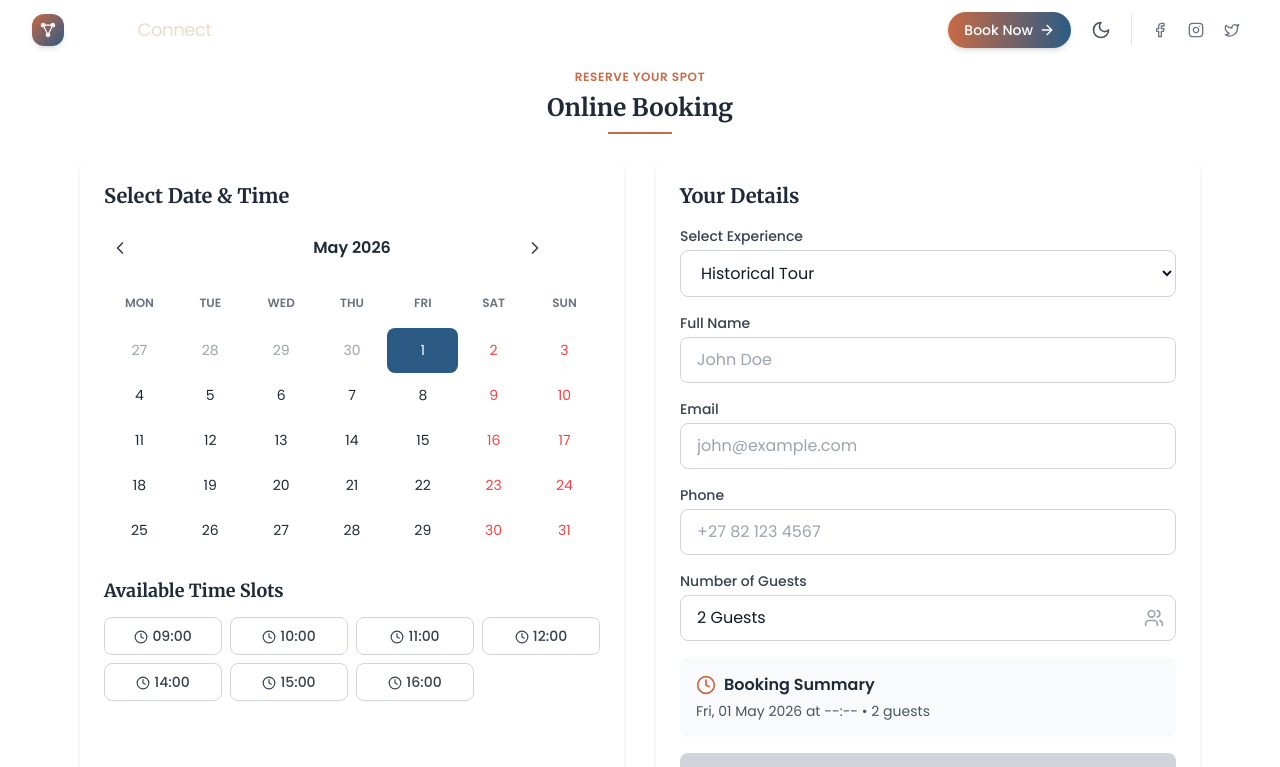
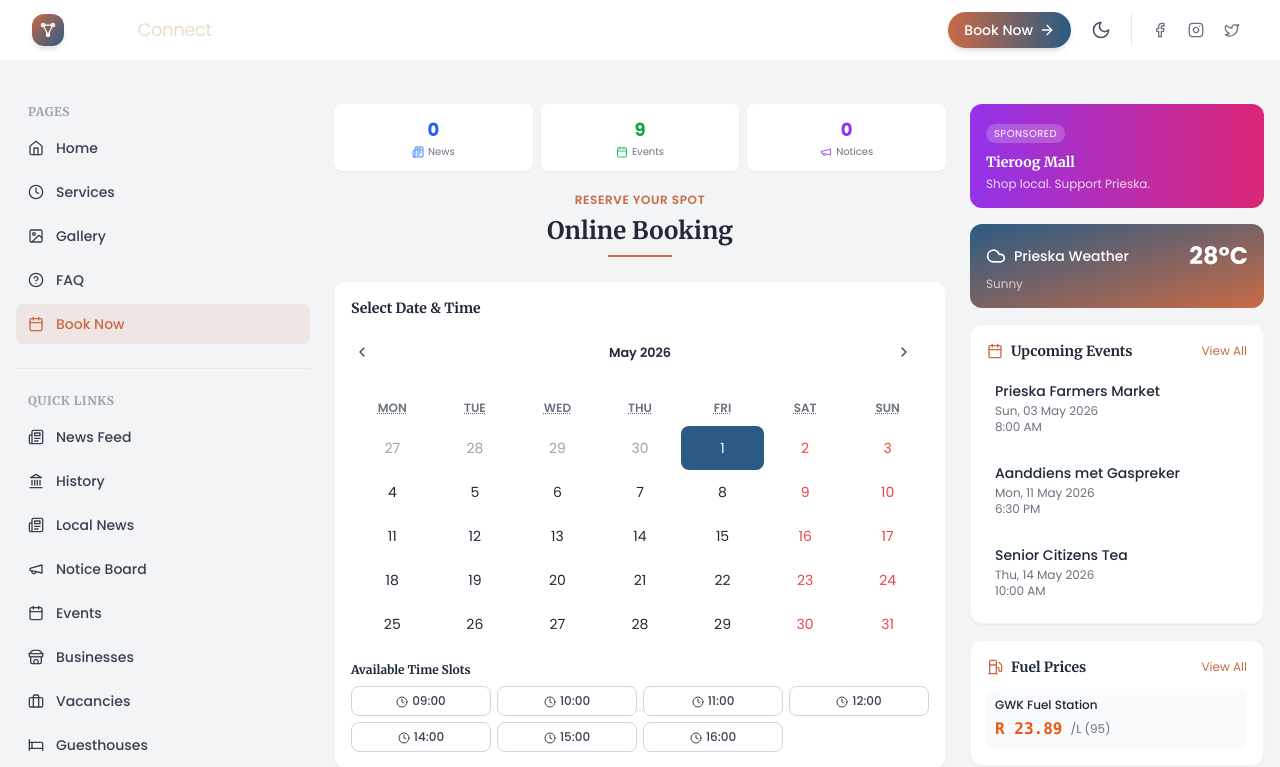
Before and after one commit to MondeNel/prieska-tourism, a React (Vite) app in the folder prieska-tourism/: page /booking in a window 1280 px wide. Shown: the top 767 px of the page. Built offline with nearby package versions, Linux system fonts and the light colour scheme.

Commit message:
refactor: Integrate Booking page into 3-column feed layout with compact calendar and form

```diff
--- a/prieska-tourism/src/pages/Booking.jsx
+++ b/prieska-tourism/src/pages/Booking.jsx
@@ -2,9 +2,13 @@
 import { useState } from 'react'
 import Calendar from 'react-calendar'
 import 'react-calendar/dist/Calendar.css'
+import LeftSidebar from '../components/layout/LeftSidebar'
+import RightSidebar from '../components/layout/RightSidebar'
 import SectionTitle from '../components/ui/SectionTitle'
 import { Clock, Users, CheckCircle, ChevronLeft, ChevronRight } from 'lucide-react'
 import FakePayment from './FakePayment'
+import { getQuickStats } from '../data/activityFeed'
+import { Newspaper, Calendar as CalendarIcon, Megaphone } from 'lucide-react'
 
 const timeSlots = [
   '09:00', '10:00', '11:00', '12:00', '14:00', '15:00', '16:00'
@@ -21,6 +25,8 @@ const Booking = () => {
   const [bookingComplete, setBookingComplete] = useState(false)
   const [showPaymentModal, setShowPaymentModal] = useState(false)
 
+  const stats = getQuickStats()
+
   const handleSubmit = (e) => {
     e.preventDefault()
     setBookingComplete(true)
@@ -28,80 +34,115 @@ const Booking = () => {
   }
 
   return (
-    <div className="py-8 md:py-16 px-4 max-w-6xl mx-auto min-h-screen bg-white dark:bg-gray-900 transition-colors duration-200">
+    <div className="min-h-screen bg-gray-100 dark:bg-gray-950 pt-20">
+      <div className="max-w-7xl mx-auto px-4 py-6">
+        <div className="grid grid-cols-1 lg:grid-cols-12 gap-6">
+          {/* Left Sidebar */}
+          <LeftSidebar className="lg:col-span-3" />
+
+          {/* Main Content Area */}
+          <div id="main-feed" className="lg:col-span-6 overflow-y-auto max-h-[calc(100vh-100px)]">
+            {/* Quick Stats */}
+            <div className="sticky top-0 z-10 bg-gray-100 dark:bg-gray-950 pb-4">
+              <div className="grid grid-cols-3 gap-2">
+                <div className="bg-white dark:bg-gray-800 rounded-lg p-3 text-center shadow-sm">
+                  <p className="text-lg font-bold text-blue-600 dark:text-blue-400">{stats.newsThisWeek}</p>
+                  <div className="flex items-center justify-center gap-1">
+                    <Newspaper className="w-3 h-3 text-blue-500" />
+                    <p className="text-[10px] text-gray-500 dark:text-gray-400">News</p>
+                  </div>
+                </div>
+                <div className="bg-white dark:bg-gray-800 rounded-lg p-3 text-center shadow-sm">
+                  <p className="text-lg font-bold text-green-600 dark:text-green-400">{stats.upcomingEvents}</p>
+                  <div className="flex items-center justify-center gap-1">
+                    <CalendarIcon className="w-3 h-3 text-green-500" />
+                    <p className="text-[10px] text-gray-500 dark:text-gray-400">Events</p>
+                  </div>
+                </div>
+                <div className="bg-white dark:bg-gray-800 rounded-lg p-3 text-center shadow-sm">
+                  <p className="text-lg font-bold text-purple-600 dark:text-purple-400">{stats.newNotices}</p>
+                  <div className="flex items-center justify-center gap-1">
+                    <Megaphone className="w-3 h-3 text-purple-500" />
+                    <p className="text-[10px] text-gray-500 dark:text-gray-400">Notices</p>
+                  </div>
+                </div>
+              </div>
+            </div>
+
+            {/* Booking Content */}
             <SectionTitle subtitle="RESERVE YOUR SPOT" title="Online Booking" />
 
-      <div className="grid grid-cols-1 lg:grid-cols-2 gap-6 md:gap-8">
-        {/* Left Column - Calendar & Time */}
-        <div className="bg-white dark:bg-gray-800 rounded-xl shadow-md p-4 md:p-6 transition-colors duration-200">
-          <h3 className="text-lg md:text-xl font-serif font-bold mb-4 text-gray-800 dark:text-white">
+            <div className="space-y-4">
+              {/* Calendar & Time */}
+              <div className="bg-white dark:bg-gray-800 rounded-xl shadow-sm border border-gray-100 dark:border-gray-700 p-4">
+                <h3 className="text-sm font-serif font-bold mb-3 text-gray-800 dark:text-white">
                   Select Date & Time
                 </h3>
 
                 <Calendar
                   onChange={setDate}
                   value={date}
-            className="border-0 w-full calendar-custom text-sm md:text-base"
+                  className="border-0 w-full calendar-custom text-xs md:text-sm"
                   minDate={new Date()}
-            prevLabel={<ChevronLeft className="w-4 h-4 md:w-5 md:h-5" />}
-            nextLabel={<ChevronRight className="w-4 h-4 md:w-5 md:h-5" />}
+                  prevLabel={<ChevronLeft className="w-3.5 h-3.5 md:w-4 md:h-4" />}
+                  nextLabel={<ChevronRight className="w-3.5 h-3.5 md:w-4 md:h-4" />}
                   prev2Label={null}
                   next2Label={null}
                 />
 
-          <h4 className="font-semibold mt-5 md:mt-6 mb-3 text-gray-800 dark:text-white text-base md:text-lg">
+                <h4 className="font-semibold mt-4 mb-2 text-gray-800 dark:text-white text-xs">
                   Available Time Slots
                 </h4>
-          <div className="grid grid-cols-3 sm:grid-cols-4 gap-2">
+                <div className="grid grid-cols-4 gap-1.5">
                   {timeSlots.map(time => (
                     <button
                       key={time}
                       onClick={() => setSelectedTime(time)}
-                className={`py-1.5 md:py-2 px-2 md:px-3 rounded-lg border text-xs md:text-sm font-medium transition-all
+                      className={`py-1.5 px-2 rounded-lg border text-xs font-medium transition
                         ${selectedTime === time
-                    ? 'bg-prieska-terracotta text-white border-prieska-terracotta shadow-md'
-                    : 'border-gray-300 dark:border-gray-600 text-gray-700 dark:text-gray-300 hover:border-prieska-terracotta dark:hover:border-prieska-terracotta hover:shadow-sm'
+                          ? 'bg-prieska-terracotta text-white border-prieska-terracotta'
+                          : 'border-gray-300 dark:border-gray-600 text-gray-700 dark:text-gray-300 hover:border-prieska-terracotta'
                         }`}
                     >
-                <Clock className="w-3 h-3 md:w-3.5 md:h-3.5 inline mr-1" />
+                      <Clock className="w-3 h-3 inline mr-1" />
                       {time}
                     </button>
                   ))}
                 </div>
               </div>
 
-        {/* Right Column - Booking Form */}
-        <div className="bg-white dark:bg-gray-800 rounded-xl shadow-md p-4 md:p-6 transition-colors duration-200">
-          <h3 className="text-lg md:text-xl font-serif font-bold mb-4 text-gray-800 dark:text-white">
+              {/* Booking Form */}
+              <div className="bg-white dark:bg-gray-800 rounded-xl shadow-sm border border-gray-100 dark:border-gray-700 p-4">
+                <h3 className="text-sm font-serif font-bold mb-3 text-gray-800 dark:text-white">
                   Your Details
                 </h3>
 
                 {bookingComplete ? (
-            <div className="bg-green-50 dark:bg-green-900/20 border border-green-200 dark:border-green-800 rounded-lg p-4 md:p-6 text-center">
-              <CheckCircle className="w-10 h-10 md:w-12 md:h-12 text-green-600 dark:text-green-400 mx-auto mb-3" />
-              <h4 className="text-lg md:text-xl font-bold text-green-800 dark:text-green-300 mb-2">
+                  <div className="bg-green-50 dark:bg-green-900/20 border border-green-200 dark:border-green-800 rounded-lg p-4 text-center">
+                    <CheckCircle className="w-8 h-8 md:w-10 md:h-10 text-green-600 dark:text-green-400 mx-auto mb-2" />
+                    <h4 className="text-sm font-bold text-green-800 dark:text-green-300 mb-1">
                       Booking Confirmed!
                     </h4>
-              <p className="text-gray-600 dark:text-gray-300 text-sm md:text-base mb-4">
-                Your adventure in Prieska is booked. A confirmation email has been sent.
+                    <p className="text-gray-600 dark:text-gray-300 text-xs mb-3">
+                      Your adventure is booked. A confirmation email has been sent.
                     </p>
                     <button
                       onClick={() => setShowPaymentModal(true)}
-                className="bg-blue-600 text-white px-5 md:px-6 py-2 rounded-lg text-sm md:text-base hover:bg-blue-700 dark:bg-blue-700 dark:hover:bg-blue-800 transition"
+                      className="bg-blue-600 text-white px-4 py-2 rounded-lg text-xs hover:bg-blue-700 transition"
                     >
                       Proceed to Payment (Demo)
                     </button>
                   </div>
                 ) : (
-            <form onSubmit={handleSubmit} className="space-y-3 md:space-y-4">
+                  <form onSubmit={handleSubmit} className="space-y-3">
                     <div>
-                <label className="block text-xs md:text-sm font-medium text-gray-700 dark:text-gray-300 mb-1">
+                      <label className="block text-[10px] font-medium text-gray-700 dark:text-gray-300 mb-1">
                         Select Experience
                       </label>
                       <select
                         value={service}
                         onChange={(e) => setService(e.target.value)}
-                  className="w-full border border-gray-300 dark:border-gray-600 rounded-lg px-3 md:px-4 py-2 md:py-2.5 text-sm md:text-base bg-white dark:bg-gray-700 text-gray-900 dark:text-white focus:ring-2 focus:ring-prieska-terracotta focus:border-transparent transition"
+                        className="w-full border border-gray-300 dark:border-gray-600 rounded-lg px-3 py-2 text-xs bg-white dark:bg-gray-700 text-gray-900 dark:text-white focus:ring-2 focus:ring-prieska-terracotta focus:border-transparent"
                       >
                         <option value="historical-tour">Historical Tour</option>
                         <option value="river-adventure">River Adventure</option>
@@ -111,70 +152,52 @@ const Booking = () => {
                     </div>
 
                     <div>
-                <label className="block text-xs md:text-sm font-medium text-gray-700 dark:text-gray-300 mb-1">
+                      <label className="block text-[10px] font-medium text-gray-700 dark:text-gray-300 mb-1">
                         Full Name
                       </label>
                       <input
-                  type="text"
-                  required
-                  value={name}
-                  onChange={(e) => setName(e.target.value)}
-                  className="w-full border border-gray-300 dark:border-gray-600 rounded-lg px-3 md:px-4 py-2 md:py-2.5 text-sm md:text-base bg-white dark:bg-gray-700 text-gray-900 dark:text-white placeholder-gray-400 dark:placeholder-gray-500 focus:ring-2 focus:ring-prieska-terracotta focus:border-transparent transition"
+                        type="text" required value={name} onChange={(e) => setName(e.target.value)}
+                        className="w-full border border-gray-300 dark:border-gray-600 rounded-lg px-3 py-2 text-xs bg-white dark:bg-gray-700 text-gray-900 dark:text-white focus:ring-2 focus:ring-prieska-terracotta focus:border-transparent"
                         placeholder="John Doe"
                       />
                     </div>
 
                     <div>
-                <label className="block text-xs md:text-sm font-medium text-gray-700 dark:text-gray-300 mb-1">
+                      <label className="block text-[10px] font-medium text-gray-700 dark:text-gray-300 mb-1">
                         Email
                       </label>
-                <input
-                  type="email"
-                  required
-                  value={email}
-                  onChange={(e) => setEmail(e.target.value)}
-                  className="w-full border border-gray-300 dark:border-gray-600 rounded-lg px-3 md:px-4 py-2 md:py-2.5 text-sm md:text-base bg-white dark:bg-gray-700 text-gray-900 dark:text-white placeholder-gray-400 dark:placeholder-gray-500 focus:ring-2 focus:ring-prieska-terracotta focus:border-transparent transition"
+                      <input type="email" required value={email} onChange={(e) => setEmail(e.target.value)}
+                        className="w-full border border-gray-300 dark:border-gray-600 rounded-lg px-3 py-2 text-xs bg-white dark:bg-gray-700 text-gray-900 dark:text-white focus:ring-2 focus:ring-prieska-terracotta focus:border-transparent"
                         placeholder="john@example.com"
                       />
                     </div>
 
                     <div>
-                <label className="block text-xs md:text-sm font-medium text-gray-700 dark:text-gray-300 mb-1">
+                      <label className="block text-[10px] font-medium text-gray-700 dark:text-gray-300 mb-1">
                         Phone
                       </label>
-                <input
-                  type="tel"
-                  value={phone}
-                  onChange={(e) => setPhone(e.target.value)}
-                  className="w-full border border-gray-300 dark:border-gray-600 rounded-lg px-3 md:px-4 py-2 md:py-2.5 text-sm md:text-base bg-white dark:bg-gray-700 text-gray-900 dark:text-white placeholder-gray-400 dark:placeholder-gray-500 focus:ring-2 focus:ring-prieska-terracotta focus:border-transparent transition"
+                      <input type="tel" value={phone} onChange={(e) => setPhone(e.target.value)}
+                        className="w-full border border-gray-300 dark:border-gray-600 rounded-lg px-3 py-2 text-xs bg-white dark:bg-gray-700 text-gray-900 dark:text-white focus:ring-2 focus:ring-prieska-terracotta focus:border-transparent"
                         placeholder="+27 82 123 4567"
                       />
                     </div>
 
                     <div>
-                <label className="block text-xs md:text-sm font-medium text-gray-700 dark:text-gray-300 mb-1">
+                      <label className="block text-[10px] font-medium text-gray-700 dark:text-gray-300 mb-1">
                         Number of Guests
                       </label>
-                <div className="relative">
-                  <select
-                    value={guests}
-                    onChange={(e) => setGuests(parseInt(e.target.value))}
-                    className="w-full border border-gray-300 dark:border-gray-600 rounded-lg px-3 md:px-4 py-2 md:py-2.5 text-sm md:text-base bg-white dark:bg-gray-700 text-gray-900 dark:text-white focus:ring-2 focus:ring-prieska-terracotta focus:border-transparent appearance-none transition"
+                      <select value={guests} onChange={(e) => setGuests(parseInt(e.target.value))}
+                        className="w-full border border-gray-300 dark:border-gray-600 rounded-lg px-3 py-2 text-xs bg-white dark:bg-gray-700 text-gray-900 dark:text-white focus:ring-2 focus:ring-prieska-terracotta focus:border-transparent"
                       >
-                    {[1,2,3,4,5,6,7,8].map(n => (
-                      <option key={n} value={n}>{n} {n === 1 ? 'Guest' : 'Guests'}</option>
-                    ))}
+                        {[1,2,3,4,5,6,7,8].map(n => <option key={n} value={n}>{n} {n === 1 ? 'Guest' : 'Guests'}</option>)}
                       </select>
-                  <Users className="w-4 h-4 md:w-5 md:h-5 absolute right-3 top-1/2 -translate-y-1/2 text-gray-400 dark:text-gray-500 pointer-events-none" />
-                </div>
                     </div>
 
-              <div className="bg-gray-50 dark:bg-gray-700 p-3 md:p-4 rounded-lg">
-                <p className="font-semibold text-gray-800 dark:text-white flex items-center gap-2 text-sm md:text-base">
-                  <Clock className="w-4 h-4 md:w-5 md:h-5 text-prieska-terracotta" />
+                    <div className="bg-gray-50 dark:bg-gray-700 p-3 rounded-lg">
+                      <p className="font-semibold text-gray-800 dark:text-white text-xs">
                         Booking Summary
                       </p>
-                <p className="text-xs md:text-sm text-gray-600 dark:text-gray-300 mt-1">
+                      <p className="text-[10px] text-gray-600 dark:text-gray-300 mt-0.5">
                         {date.toLocaleDateString('en-ZA', { weekday: 'short', year: 'numeric', month: 'short', day: 'numeric' })} at {selectedTime || '--:--'} • {guests} guest{guests !== 1 ? 's' : ''}
                       </p>
                     </div>
@@ -182,10 +205,10 @@ const Booking = () => {
                     <button
                       type="submit"
                       disabled={!selectedTime}
-                className={`w-full py-2.5 md:py-3 rounded-lg font-semibold text-sm md:text-base transition-all ${
+                      className={`w-full py-2 rounded-lg font-semibold text-xs transition ${
                         selectedTime
-                    ? 'bg-prieska-terracotta text-white hover:bg-opacity-90 dark:hover:bg-opacity-80 shadow-md hover:shadow-lg'
-                    : 'bg-gray-300 dark:bg-gray-600 text-gray-500 dark:text-gray-400 cursor-not-allowed'
+                          ? 'bg-prieska-terracotta text-white hover:bg-opacity-90'
+                          : 'bg-gray-300 dark:bg-gray-600 text-gray-500 cursor-not-allowed'
                       }`}
                     >
                       Confirm Booking
@@ -194,178 +217,92 @@ const Booking = () => {
                 )}
               </div>
             </div>
+          </div>
+
+          {/* Right Sidebar */}
+          <RightSidebar className="lg:col-span-3" />
+        </div>
+      </div>
 
       {/* Payment Modal */}
       <FakePayment
         isOpen={showPaymentModal}
         onClose={() => setShowPaymentModal(false)}
-        onSuccess={() => {
-          setShowPaymentModal(false)
-        }}
+        onSuccess={() => setShowPaymentModal(false)}
       />
 
-      {/* Global Calendar Overrides */}
+      {/* Calendar Styles */}
       <style>{`
         .react-calendar {
           width: 100%;
           border: none;
           font-family: inherit;
           background: transparent !important;
-          line-height: 1.5;
         }
-
-        .react-calendar__navigation {
-          display: flex;
-          align-items: center;
-          margin-bottom: 0.75rem;
+        .react-calendar__navigation button {
+          min-width: 28px;
+          background: transparent !important;
+          font-size: 0.8rem;
+          border-radius: 6px;
+          color: #374151;
+          padding: 3px;
         }
-
-        .react-calendar__navigation button {
-          min-width: 32px;
-          background: transparent !important;
-          font-size: 0.875rem;
-          border-radius: 8px;
-          color: #374151;
-          padding: 4px;
-        }
-
-        @media (min-width: 768px) {
-          .react-calendar__navigation button {
-            min-width: 36px;
-            font-size: 1rem;
-            padding: 6px;
-          }
-        }
-
         .dark .react-calendar__navigation button {
           color: #e5e7eb;
         }
-
-        .react-calendar__navigation button:enabled:hover,
-        .react-calendar__navigation button:enabled:focus {
+        .react-calendar__navigation button:enabled:hover {
           background: #f3f4f6 !important;
         }
-
-        .dark .react-calendar__navigation button:enabled:hover,
-        .dark .react-calendar__navigation button:enabled:focus {
+        .dark .react-calendar__navigation button:enabled:hover {
           background: #374151 !important;
         }
-
         .react-calendar__month-view__weekdays {
-          text-align: center;
-          text-transform: uppercase;
-          font-weight: 600;
-          font-size: 0.65rem;
+          font-size: 0.6rem;
           color: #6b7280;
-          margin-bottom: 0.25rem;
         }
-
-        @media (min-width: 768px) {
-          .react-calendar__month-view__weekdays {
-            font-size: 0.75rem;
-            margin-bottom: 0.5rem;
-          }
-        }
-
         .dark .react-calendar__month-view__weekdays {
           color: #9ca3af;
         }
-
-        .react-calendar__month-view__weekdays__weekday {
-          padding: 0.25rem 0;
-        }
-
-        @media (min-width: 768px) {
-          .react-calendar__month-view__weekdays__weekday {
-            padding: 0.5rem 0;
-          }
-        }
-
-        .react-calendar__month-view__weekdays__weekday abbr {
-          text-decoration: none;
-        }
-
         .react-calendar__tile {
-          padding: 0.5rem 0.125rem;
+          padding: 0.4rem 0.1rem;
+          font-size: 0.7rem;
           border-radius: 6px;
-          font-size: 0.75rem;
           color: #1f2937;
           background: transparent !important;
         }
-
-        @media (min-width: 768px) {
-          .react-calendar__tile {
-            padding: 0.75rem 0.25rem;
-            font-size: 0.875rem;
-            border-radius: 8px;
-          }
-        }
-
         .dark .react-calendar__tile {
           color: #e5e7eb;
-          background: transparent !important;
         }
-
-        .react-calendar__tile:enabled:hover,
-        .react-calendar__tile:enabled:focus {
+        .react-calendar__tile:enabled:hover {
           background: #f3f4f6 !important;
         }
-
-        .dark .react-calendar__tile:enabled:hover,
-        .dark .react-calendar__tile:enabled:focus {
+        .dark .react-calendar__tile:enabled:hover {
           background: #374151 !important;
         }
-
         .react-calendar__tile--active {
           background: #C86A45 !important;
           color: white !important;
         }
-
         .react-calendar__tile--now {
           background: #2B5B84 !important;
           color: white !important;
         }
-
         .react-calendar__month-view__days__day--weekend {
           color: #ef4444 !important;
         }
-
         .dark .react-calendar__month-view__days__day--weekend {
           color: #f87171 !important;
         }
-
         .react-calendar__month-view__days__day--neighboringMonth {
           color: #9ca3af !important;
         }
-
-        .dark .react-calendar__month-view__days__day--neighboringMonth {
-          color: #4b5563 !important;
-        }
-
         .react-calendar__navigation__label__labelText {
           font-weight: 600;
           color: #1f2937;
-          font-size: 0.875rem;
+          font-size: 0.8rem;
         }
-
-        @media (min-width: 768px) {
-          .react-calendar__navigation__label__labelText {
-            font-size: 1rem;
-          }
-        }
-
         .dark .react-calendar__navigation__label__labelText {
           color: #e5e7eb;
-        }
-
-        .react-calendar__navigation__arrow {
-          flex-grow: 0.2;
-        }
-
-        .react-calendar__viewContainer,
-        .react-calendar__month-view,
-        .react-calendar__month-view > div {
-          background: transparent !important;
         }
       `}</style>
     </div>
```
Lines whose indentation alone changed are shown as unchanged.
